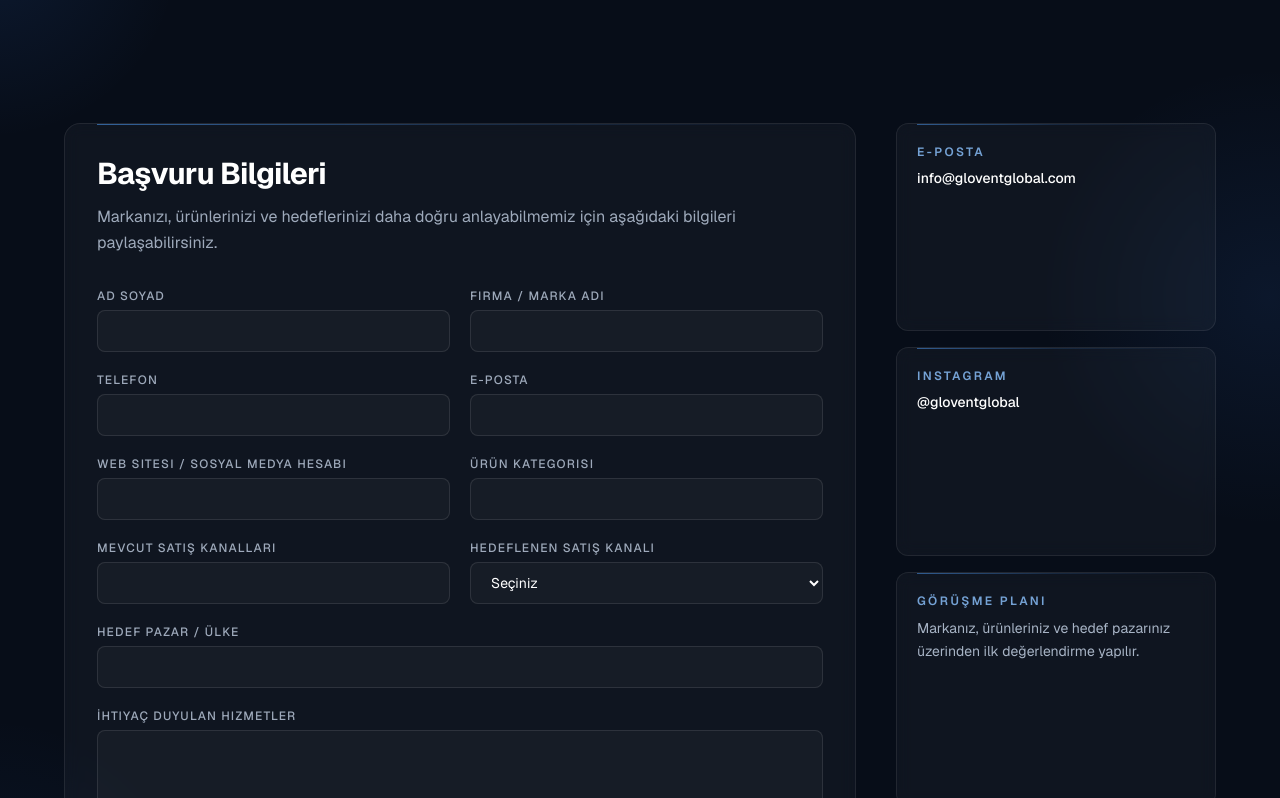
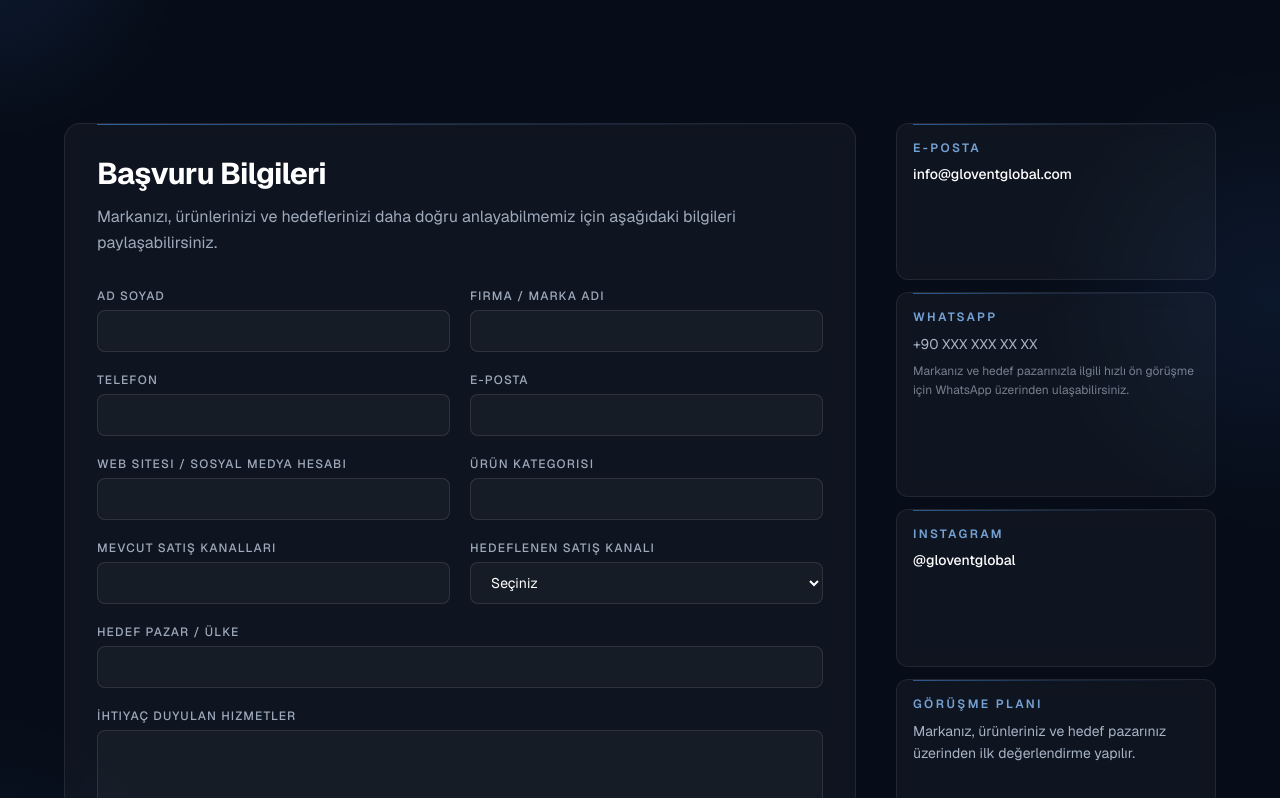
Before and after one commit to batu34dogan/gloventglobal, a Next.js app: page /iletisim in a window 1280 px wide. Shown: the part 442-1240 px from the top of the page. Built offline with nearby package versions, Linux system fonts and the light colour scheme.

Commit message:
iletisim yenilendi

```diff
--- a/components/contact/ContactContent.tsx
+++ b/components/contact/ContactContent.tsx
@@ -124,6 +124,11 @@ const targetChannelOptions = ['Amazon', 'Etsy', 'eBay', 'Shopify', 'B2B Dijital
 
 const quickContactCards = [
   { label: 'E-posta', value: 'info@gloventglobal.com', href: 'mailto:info@gloventglobal.com' },
+  {
+    label: 'WhatsApp',
+    value: '+90 XXX XXX XX XX',
+    note: 'Markanız ve hedef pazarınızla ilgili hızlı ön görüşme için WhatsApp üzerinden ulaşabilirsiniz.',
+  },
   { label: 'Instagram', value: '@gloventglobal', href: 'https://instagram.com/gloventglobal' },
   {
     label: 'Görüşme Planı',
@@ -290,18 +295,19 @@ export default function ContactContent() {
             </form>
           </div>
 
-          {/* Hızlı iletişim kartları — desktop'ta sağ/dar kolon, mobilde formun altında */}
-          <div className="grid gap-4 sm:grid-cols-2 lg:grid-cols-1">
+          {/* Hızlı iletişim kartları — desktop'ta sağ/dar kolon, mobilde formun altında.
+              5 karta çıkınca sağ kolon uzadığı için boşluk/padding hafif sıkılaştırıldı (gap-4→gap-3, p-5→p-4). */}
+          <div className="grid gap-3 sm:grid-cols-2 lg:grid-cols-1">
             {quickContactCards.map((card, index) => (
               <div
                 key={card.label}
-                className={`relative rounded-xl border border-white/[0.08] bg-white/[0.035] p-5 backdrop-blur-sm ${formReveal(
-                  ['delay-[80ms]', 'delay-[140ms]', 'delay-[200ms]', 'delay-[260ms]'][index],
+                className={`relative rounded-xl border border-white/[0.08] bg-white/[0.035] p-4 backdrop-blur-sm ${formReveal(
+                  ['delay-[80ms]', 'delay-[130ms]', 'delay-[180ms]', 'delay-[230ms]', 'delay-[280ms]'][index],
                 )}`}
               >
                 <span
                   aria-hidden="true"
-                  className="absolute left-5 right-5 top-0 h-px bg-gradient-to-r from-blue-400/50 via-blue-400/15 to-transparent"
+                  className="absolute left-4 right-4 top-0 h-px bg-gradient-to-r from-blue-400/50 via-blue-400/15 to-transparent"
                 />
                 <p className="text-xs font-semibold uppercase tracking-[0.2em] text-blue-300/80">{card.label}</p>
                 {card.href ? (
@@ -314,6 +320,7 @@ export default function ContactContent() {
                 ) : (
                   <p className="mt-2 text-sm leading-relaxed text-blue-100/75">{card.value}</p>
                 )}
+                {card.note && <p className="mt-1.5 text-xs leading-relaxed text-blue-100/50">{card.note}</p>}
               </div>
             ))}
           </div>
```
